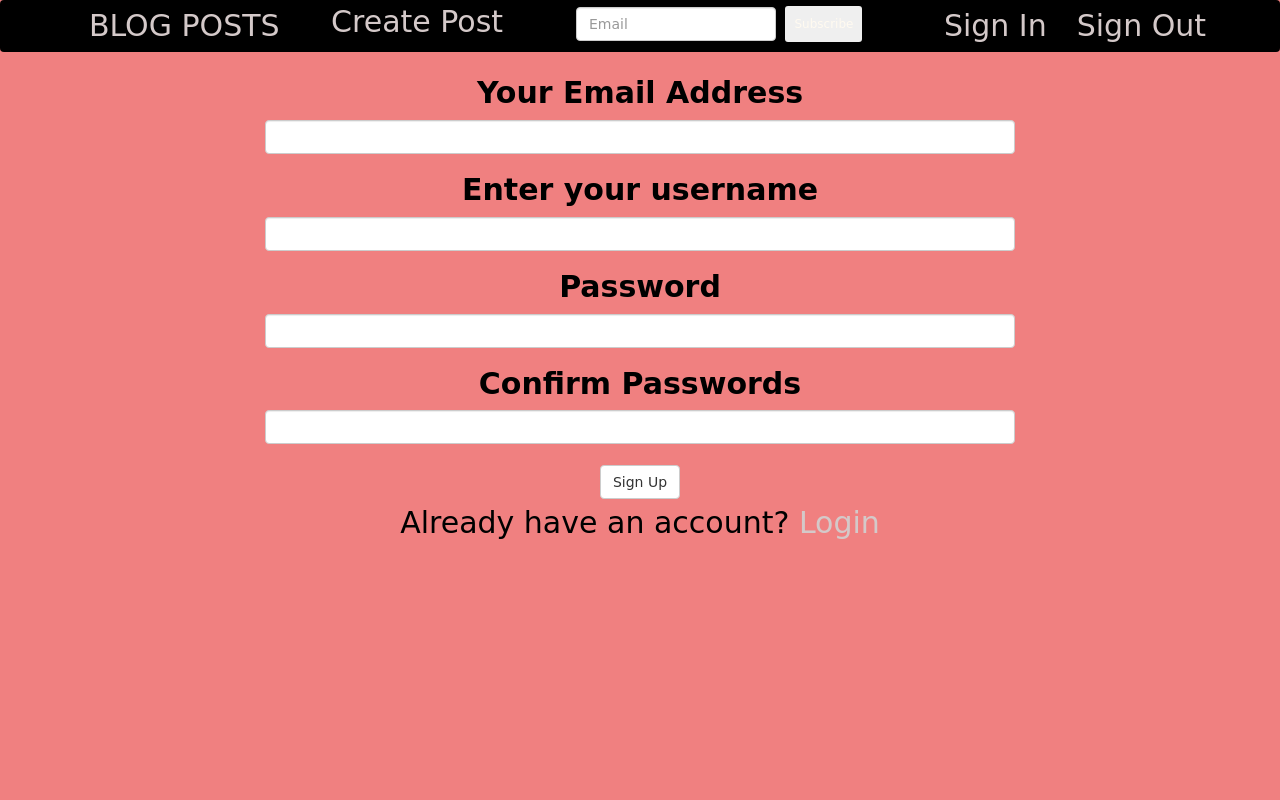
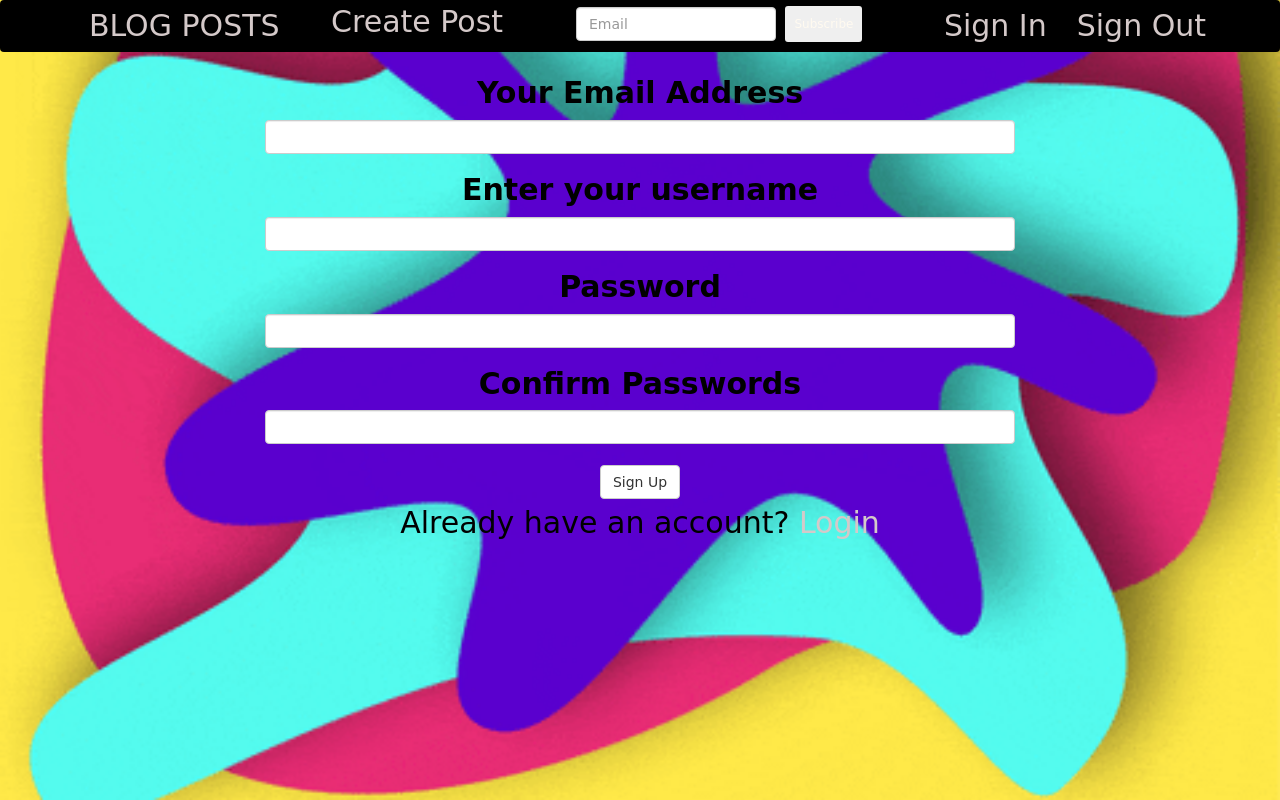
Before and after one commit to WambiruL/blog, a Flask app: page /authenticate/register in a window 1280 px wide. Run offline with Flask 2, Linux system fonts and the light colour scheme; some libraries are stand-ins or nearby versions; some web fonts are replaced.

Commit message:
Add background image

```diff
--- a/app/static/styles.css
+++ b/app/static/styles.css
@@ -1,5 +1,8 @@
 body{
-    background-color:lightcoral;
+    background-image: url('./images/giphy\ \(1\).gif');
+    background-position: center;
+    background-repeat: no-repeat;
+    background-size: cover;
     font-family: 'Flavors', cursive;
     font-size: 30px;
     color: black;
--- a/app/templates/index.html
+++ b/app/templates/index.html
@@ -19,9 +19,9 @@
       <div class="col-lg-8 col-md-10 mx-auto">
 
         {%for post in posts%}
-        <div class="post-preview">
+        <div class="post-preview" style="background:turquoise;">
           <a href="{{url_for('main.post', id = post.id)}}">
-            <h2 class="post-title" style="color: seagreen;">
+            <h2 class="post-title" style="color:white; background-color:deeppink;">
               {{post.post_title}}
             </h2>
             <h3 class="post-subtitle" style="color: black;">
```
Also changed, not shown: app/static/images/giphy (1).gif (added), app/static/images/giphy.gif (added).
